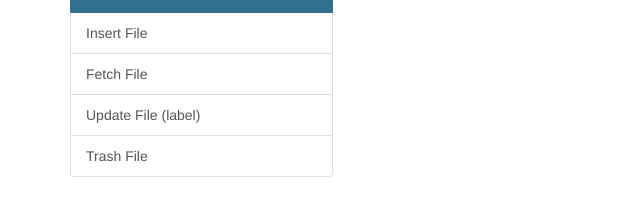
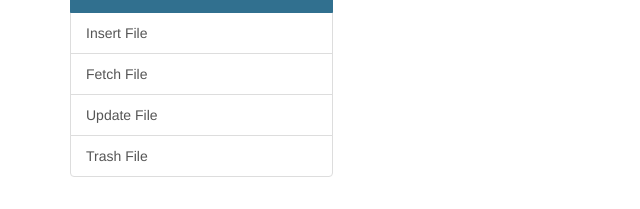
Before and after one commit to hrovira/Backbone.GoogleAPIs, a website: page livedemo.html in a window 1280 px wide. Shown: the part 534-743 px from the top of the page, 0-640 px from the left. Drawn offline with nearby package versions, Linux system fonts and the light colour scheme; a script that the page names is missing.

Commit message:
cleanup label

```diff
--- a/livedemo.html
+++ b/livedemo.html
@@ -102,7 +102,7 @@
                 </a>
                 <a class="list-group-item file-insert" href="#file-insert">Insert File</a>
                 <a class="list-group-item file-fetch" href="#file-fetch">Fetch File</a>
-                <a class="list-group-item file-update" href="#file-update">Update File (label)</a>
+                <a class="list-group-item file-update" href="#file-update">Update File</a>
                 <a class="list-group-item file-trash" href="#file-trash">Trash File</a>
             </div>
         </div>
```
